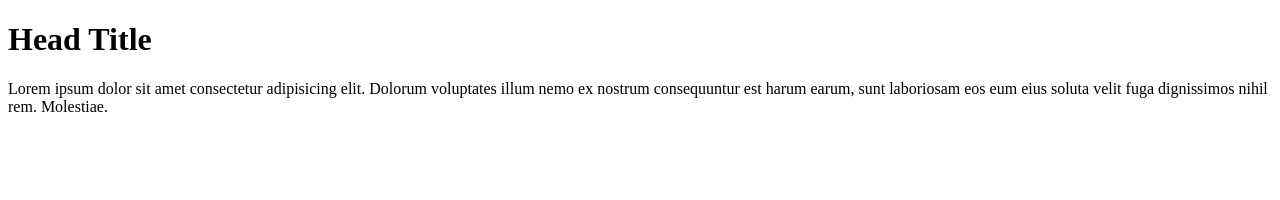
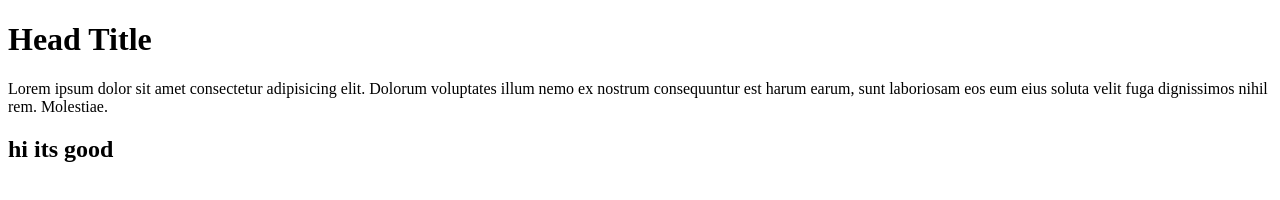
Before and after one commit to de-metsada/initial, a plain HTML site: page index.html in a window 1280 px wide. Drawn offline with Linux system fonts and the light colour scheme.

Commit message:
another content added to same file with other branch.

```diff
--- a/index.html
+++ b/index.html
@@ -14,5 +14,6 @@
       laboriosam eos eum eius soluta velit fuga dignissimos nihil rem.
       Molestiae.
     </p>
+    <h2>hi its good</h2>
   </body>
 </html>
```
